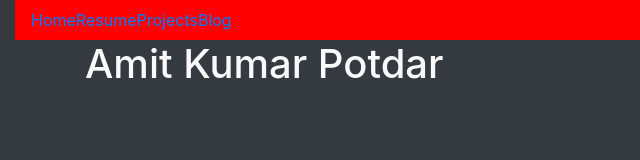
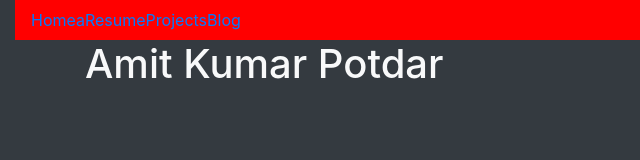
Before and after one commit to amit7566/amit7566.github.io, a plain HTML site: page Index.html in a window 1280 px wide. Shown: the full height of the page, 0-640 px from the left. Drawn offline with nearby package versions, Linux system fonts and the light colour scheme.

Commit message:
Update Index.html

```diff
--- a/Index.html
+++ b/Index.html
@@ -21,7 +21,7 @@
 		<nav class="navbar navbar-custom navbar-expand-sm ">
 			<ul class="navbar-nav">
 				<li class="navbar-item">
-					<a class="navbar-link" href="index.html">Home</a>
+					<a class="navbar-link" href="index.html">Homea</a>
 				</li>
 				<li class="navbar-item">
 					<a class="navbar-link" href="resume.html">Resume</a>
```
